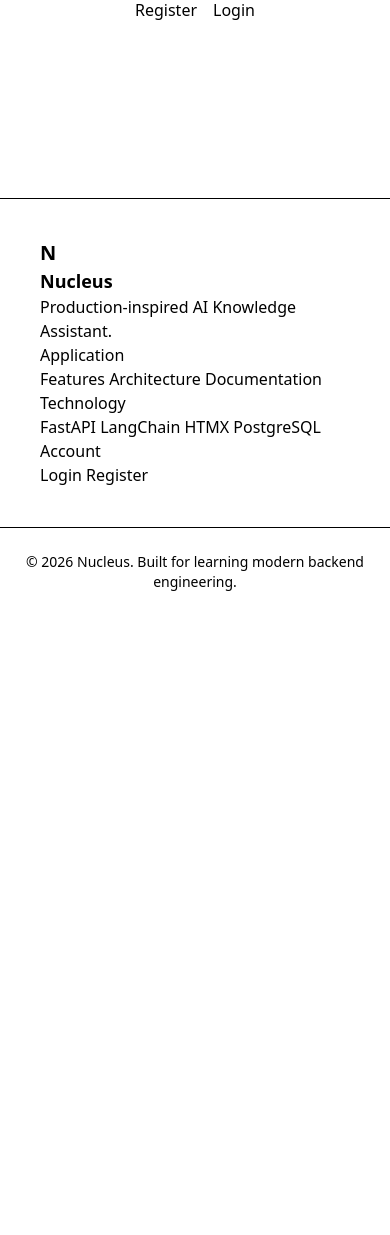
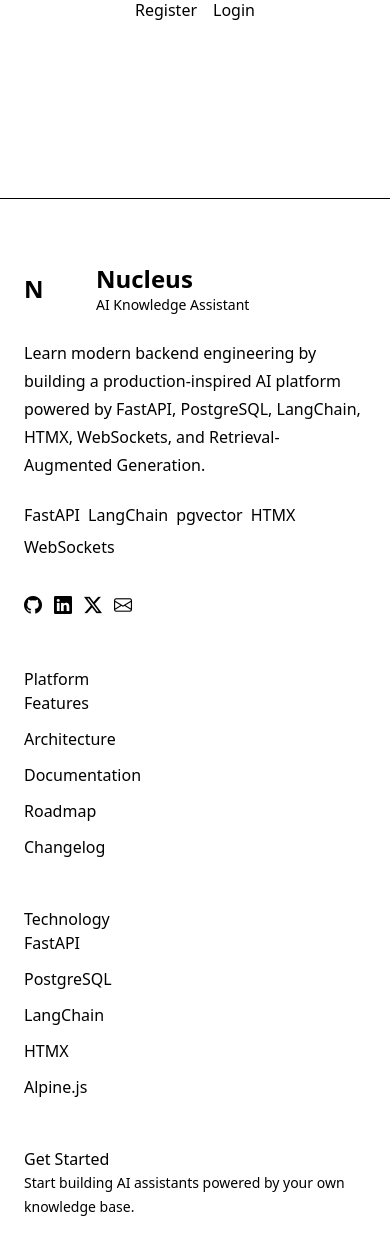
Before and after one commit to EslamKamel89/Nucleus, a FastAPI app: page / in a window 390 px wide. Shown: the part 5265-6500 px from the top of the page. Before the commit the page ends 5856 px from the top, so only its background shows below. Run offline with FastAPI, Linux system fonts and the light colour scheme; parts of the project's set-up code (start-up, migrations or seed data) failed here and were passed over; some libraries are stand-ins or nearby versions.

Commit message:
feat(website): enhance footer with responsive navigation and CTA sections

```diff
--- a/src/core/templates/layouts/partials/footer.html
+++ b/src/core/templates/layouts/partials/footer.html
@@ -2,46 +2,170 @@
 <!-- Footer -->
 <!-- ========================= -->
 <footer class="border-t border-base-300 bg-base-200">
-  <div class="footer mx-auto max-w-7xl p-10 text-base-content">
-    <aside>
+  <!-- Main Footer -->
+  <div class="mx-auto max-w-7xl px-6 py-16">
+    <div class="grid gap-12 lg:grid-cols-[1.6fr_repeat(3,1fr)]">
+      <!-- Brand -->
+      <div class="space-y-6">
+        <a href="/" class="flex items-center gap-4">
           <div class="avatar placeholder">
-        <div class="bg-primary text-primary-content w-12 rounded-xl">
-          <span class="text-xl font-bold">N</span>
+            <div class="bg-primary text-primary-content w-14 rounded-2xl">
+              <span class="text-2xl font-black">N</span>
             </div>
           </div>
 
-      <p>
-        <span class="text-lg font-bold">Nucleus</span>
-        <br />
-        Production-inspired AI Knowledge Assistant.
+          <div>
+            <h2 class="text-2xl font-bold">Nucleus</h2>
+            <p class="text-sm text-base-content/60">AI Knowledge Assistant</p>
+          </div>
+        </a>
+
+        <p class="max-w-md leading-7 text-base-content/70">
+          Learn modern backend engineering by building a production-inspired AI
+          platform powered by FastAPI, PostgreSQL, LangChain, HTMX, WebSockets,
+          and Retrieval-Augmented Generation.
         </p>
-    </aside>
 
+        <div class="flex flex-wrap gap-2">
+          <div class="badge badge-primary badge-outline">FastAPI</div>
+          <div class="badge badge-outline">LangChain</div>
+          <div class="badge badge-outline">pgvector</div>
+          <div class="badge badge-outline">HTMX</div>
+          <div class="badge badge-outline">WebSockets</div>
+        </div>
+
+        <div class="flex items-center gap-3 pt-2">
+          <a class="btn btn-circle btn-ghost">
+            <i class="bi bi-github text-lg"></i>
+          </a>
+
+          <a class="btn btn-circle btn-ghost">
+            <i class="bi bi-linkedin text-lg"></i>
+          </a>
+
+          <a class="btn btn-circle btn-ghost">
+            <i class="bi bi-twitter-x text-lg"></i>
+          </a>
+
+          <a class="btn btn-circle btn-ghost">
+            <i class="bi bi-envelope text-lg"></i>
+          </a>
+        </div>
+      </div>
+
+      <!-- Product -->
       <nav>
-      <h6 class="footer-title">Application</h6>
-      <a class="link link-hover">Features</a>
-      <a class="link link-hover">Architecture</a>
-      <a class="link link-hover">Documentation</a>
+        <h3 class="footer-title text-base-content">Platform</h3>
+
+        <ul class="space-y-3">
+          <li>
+            <a class="link link-hover text-base-content/70"> Features </a>
+          </li>
+
+          <li>
+            <a class="link link-hover text-base-content/70"> Architecture </a>
+          </li>
+
+          <li>
+            <a class="link link-hover text-base-content/70"> Documentation </a>
+          </li>
+
+          <li>
+            <a class="link link-hover text-base-content/70"> Roadmap </a>
+          </li>
+
+          <li>
+            <a class="link link-hover text-base-content/70"> Changelog </a>
+          </li>
+        </ul>
       </nav>
 
+      <!-- Technology -->
       <nav>
-      <h6 class="footer-title">Technology</h6>
-      <a class="link link-hover">FastAPI</a>
-      <a class="link link-hover">LangChain</a>
-      <a class="link link-hover">HTMX</a>
-      <a class="link link-hover">PostgreSQL</a>
+        <h3 class="footer-title text-base-content">Technology</h3>
+
+        <ul class="space-y-3">
+          <li>
+            <a class="link link-hover text-base-content/70"> FastAPI </a>
+          </li>
+
+          <li>
+            <a class="link link-hover text-base-content/70"> PostgreSQL </a>
+          </li>
+
+          <li>
+            <a class="link link-hover text-base-content/70"> LangChain </a>
+          </li>
+
+          <li>
+            <a class="link link-hover text-base-content/70"> HTMX </a>
+          </li>
+
+          <li>
+            <a class="link link-hover text-base-content/70"> Alpine.js </a>
+          </li>
+        </ul>
       </nav>
 
-    <nav>
-      <h6 class="footer-title">Account</h6>
-      <a class="link link-hover">Login</a>
-      <a class="link link-hover">Register</a>
-    </nav>
+      <!-- Get Started -->
+      <div class="space-y-6">
+        <div>
+          <h3 class="footer-title text-base-content">Get Started</h3>
+
+          <p class="text-sm leading-6 text-base-content/70">
+            Start building AI assistants powered by your own knowledge base.
+          </p>
         </div>
 
+        <div class="space-y-3">
+          <button class="btn btn-primary w-full">
+            <i class="bi bi-rocket-takeoff"></i>
+            Create Account
+          </button>
+
+          <button class="btn btn-outline w-full">Login</button>
+        </div>
+
+        <div class="rounded-box border border-base-300 bg-base-100 p-4">
+          <div class="flex items-center gap-3">
+            <div class="avatar placeholder">
+              <div class="bg-success text-success-content w-10 rounded-full">
+                <i class="bi bi-check-lg"></i>
+              </div>
+            </div>
+
+            <div>
+              <p class="font-medium">Open Source Learning</p>
+              <p class="text-sm text-base-content/60">
+                Built to understand every layer of modern AI applications.
+              </p>
+            </div>
+          </div>
+        </div>
+      </div>
+    </div>
+  </div>
+
+  <!-- Bottom Bar -->
+  <div class="border-t border-base-300 bg-base-300/30">
     <div
-    class="border-t border-base-300 py-6 text-center text-sm text-base-content/60"
+      class="mx-auto flex max-w-7xl flex-col items-center justify-between gap-4 px-6 py-6 text-sm text-base-content/60 md:flex-row"
     >
-    © 2026 Nucleus. Built for learning modern backend engineering.
+      <p>
+        © 2026 <span class="font-semibold text-base-content">Nucleus</span>.
+        Built for learning modern backend engineering.
+      </p>
+
+      <div class="flex flex-wrap items-center gap-6">
+        <a class="link link-hover">Privacy</a>
+        <a class="link link-hover">Terms</a>
+        <a class="link link-hover">Contact</a>
+
+        <div class="badge badge-success badge-outline gap-2">
+          <span class="h-2 w-2 rounded-full bg-success"></span>
+          Active Development
+        </div>
+      </div>
+    </div>
   </div>
 </footer>
```
Lines whose indentation alone changed are shown as unchanged.
